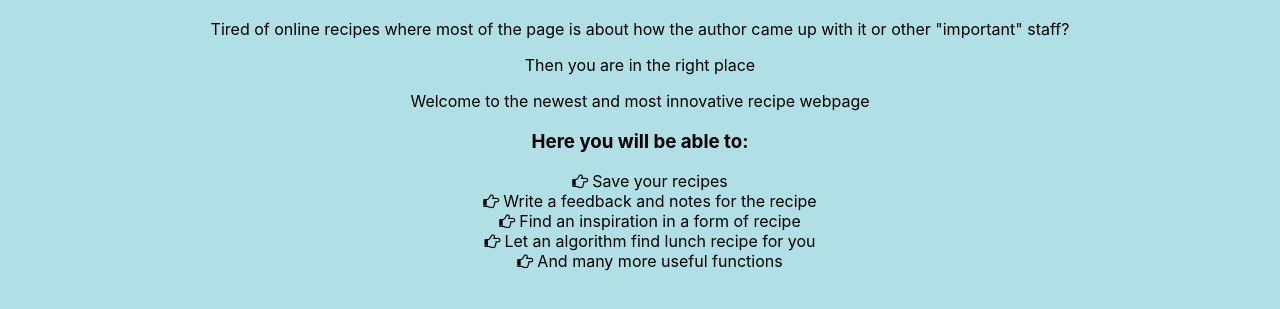
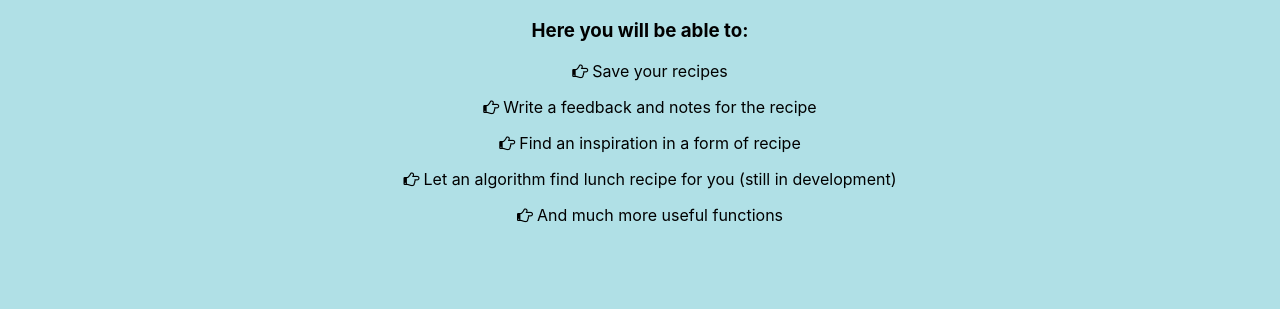
Before and after one commit to elvitak/elvitak.github.io, a plain HTML site: page index.html in a window 1280 px wide. Shown: the part 103-412 px from the top of the page. Drawn offline with Linux system fonts and the light colour scheme.

Commit message:
edit home page

```diff
--- a/index.html
+++ b/index.html
@@ -24,23 +24,18 @@
             <button type="button" id="logInBtn" style="float:right">Log In</button>
             <div style="clear:both"></div>
         </header>
+
+    <div class="description">
+    </div>
     <h1>Recipes and nothing else</h1>
-    <div class="description">
-      <p>
-        Tired of online recipes where most of the page is about how the author
-        came up with it or other "important" staff?
-      </p>
-      <p>Then you are in the right place</p>
-      <p>Welcome to the newest and most innovative recipe webpage</p>
-    </div>
     <div>
       <h3>Here you will be able to:</h3>
       <ol id="functionalityList">
         <li>Save your recipes</li>
         <li>Write a feedback and notes for the recipe</li>
         <li>Find an inspiration in a form of recipe</li>
-        <li>Let an algorithm find lunch recipe for you</li>
-        <li>And many more useful functions</li>
+        <li>Let an algorithm find lunch recipe for you (still in development)</li>
+        <li>And much more useful functions</li>
       </ol>
     </div>
     </div>
--- a/style.css
+++ b/style.css
@@ -63,10 +63,6 @@ ol li:before {
   grid-gap: 2rem;
 }
 .recipeCard {
-  overflow: hidden;
-  box-shadow: 0px 2px 20px var(--clr-gray200);
-  display: flex;
-  flex-direction: column;
   margin: 1rem;
 }
 img {
@@ -78,3 +74,6 @@ form {
   margin-left: 5rem;
   margin-top: 1rem;
 }
+#functionalityList li {
+  margin: 1rem;
+}
```
